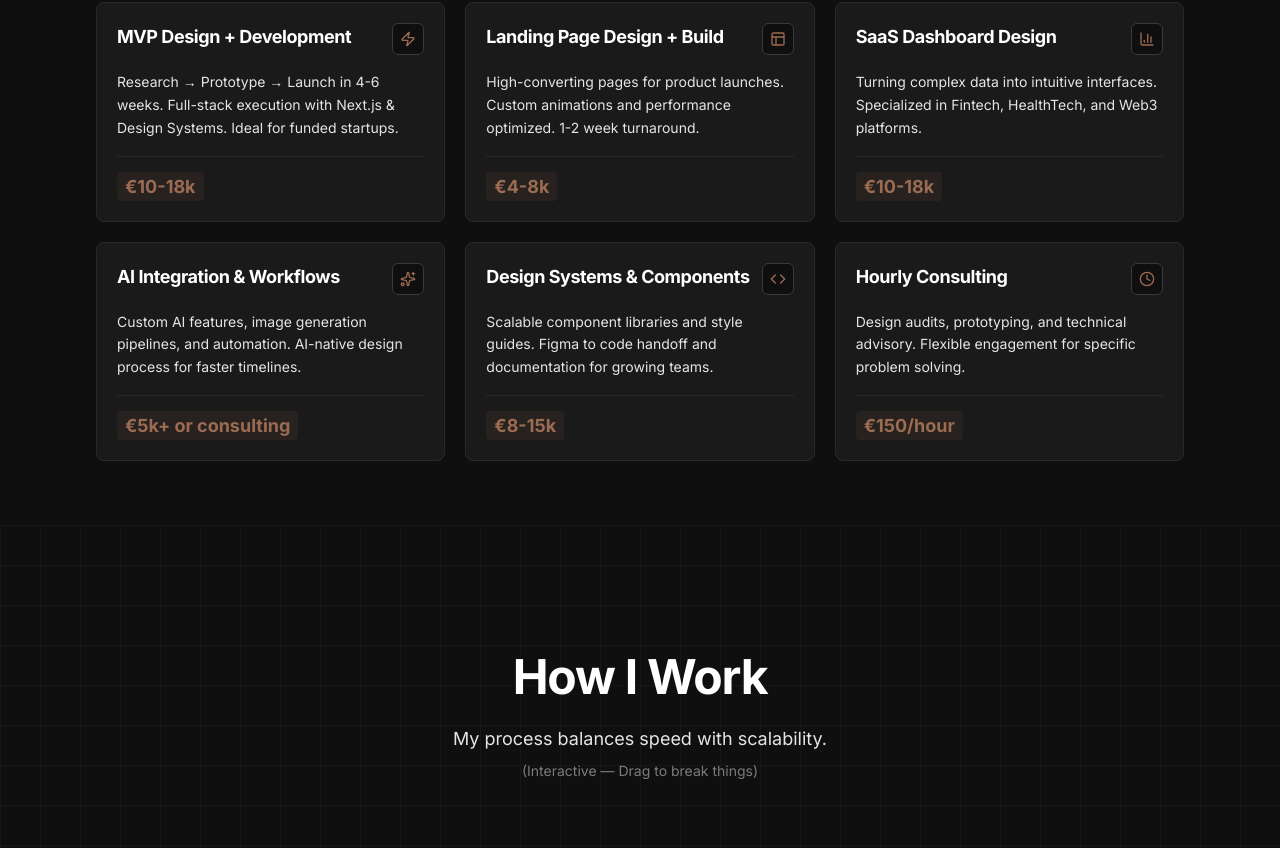
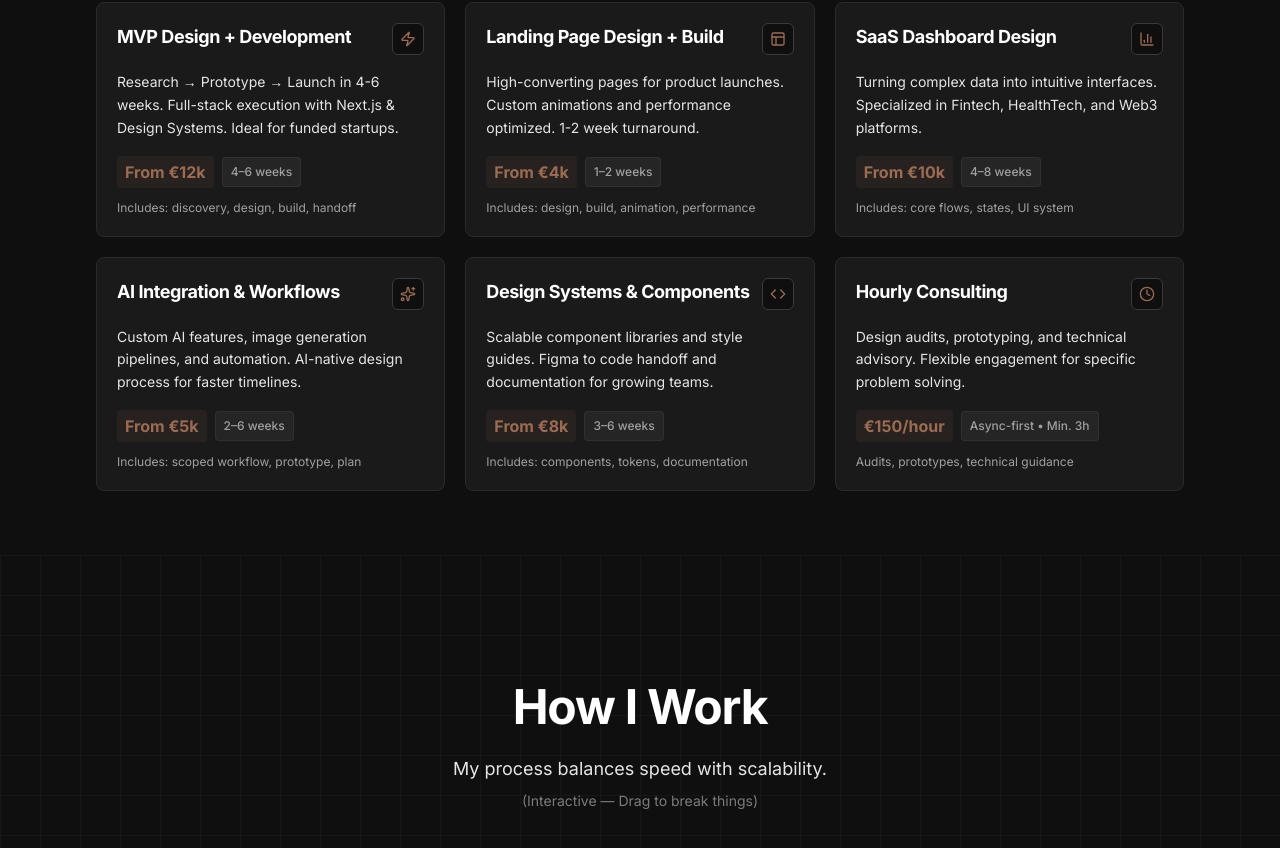
Before and after one commit to georgeefesop/Portfolio, a Next.js app: page / in a window 1280 px wide. Shown: the part 4343-5191 px from the top of the page. Built offline with nearby package versions, Linux system fonts and the light colour scheme.

Commit message:
Update Services section: refine layout, badges, and copy

```diff
--- a/components/sections/Services.tsx
+++ b/components/sections/Services.tsx
@@ -7,37 +7,55 @@ const services = [
     {
         title: 'MVP Design + Development',
         description: 'Research → Prototype → Launch in 4-6 weeks. Full-stack execution with Next.js & Design Systems. Ideal for funded startups.',
-        price: '€10-18k',
+        price: 'From €12k',
+        timeline: '4–6 weeks',
+        range: 'Typical €12–18k',
+        scope: 'Includes: discovery, design, build, handoff',
         icon: Zap
     },
     {
         title: 'Landing Page Design + Build',
         description: 'High-converting pages for product launches. Custom animations and performance optimized. 1-2 week turnaround.',
-        price: '€4-8k',
+        price: 'From €4k',
+        timeline: '1–2 weeks',
+        range: 'Typical €4–8k',
+        scope: 'Includes: design, build, animation, performance',
         icon: Layout
     },
     {
         title: 'SaaS Dashboard Design',
         description: 'Turning complex data into intuitive interfaces. Specialized in Fintech, HealthTech, and Web3 platforms.',
-        price: '€10-18k',
+        price: 'From €10k',
+        timeline: '4–8 weeks',
+        range: 'Typical €10–18k',
+        scope: 'Includes: core flows, states, UI system',
         icon: BarChart3
     },
     {
         title: 'AI Integration & Workflows',
         description: 'Custom AI features, image generation pipelines, and automation. AI-native design process for faster timelines.',
-        price: '€5k+ or consulting',
+        price: 'From €5k',
+        timeline: '2–6 weeks',
+        range: 'Typical €5–12k',
+        scope: 'Includes: scoped workflow, prototype, plan',
         icon: Sparkles
     },
     {
         title: 'Design Systems & Components',
         description: 'Scalable component libraries and style guides. Figma to code handoff and documentation for growing teams.',
-        price: '€8-15k',
+        price: 'From €8k',
+        timeline: '3–6 weeks',
+        range: 'Typical €8–15k',
+        scope: 'Includes: components, tokens, documentation',
         icon: Code
     },
     {
         title: 'Hourly Consulting',
         description: 'Design audits, prototyping, and technical advisory. Flexible engagement for specific problem solving.',
         price: '€150/hour',
+        timeline: 'Async-first • Min. 3h',
+        range: 'Min. 3 hours',
+        scope: 'Audits, prototypes, technical guidance',
         icon: Clock
     }
 ];
@@ -70,10 +88,20 @@ export default function Services() {
                                     {service.description}
                                 </p>
 
-                                <div className="mt-auto pt-4 border-t border-border-subtle">
-                                    <span className="text-lg font-bold text-accent-primary font-mono bg-accent-primary/10 px-2 py-1 rounded">
-                                        {service.price}
-                                    </span>
+                                <div className="mt-auto space-y-3">
+                                    <div className="flex flex-wrap gap-2 items-center">
+                                        <span className="inline-block text-base font-bold text-accent-primary font-mono bg-accent-primary/10 px-2 py-1 rounded">
+                                            {service.price}
+                                        </span>
+                                        <span className="inline-block text-xs font-medium text-text-muted bg-white/5 border border-white/5 px-2 py-1.5 rounded">
+                                            {service.timeline}
+                                        </span>
+                                    </div>
+                                    <div className="flex flex-col gap-0.5">
+                                        <span className="text-xs text-text-muted block">
+                                            {service.scope}
+                                        </span>
+                                    </div>
                                 </div>
                             </div>
                         </FadeIn>
```
